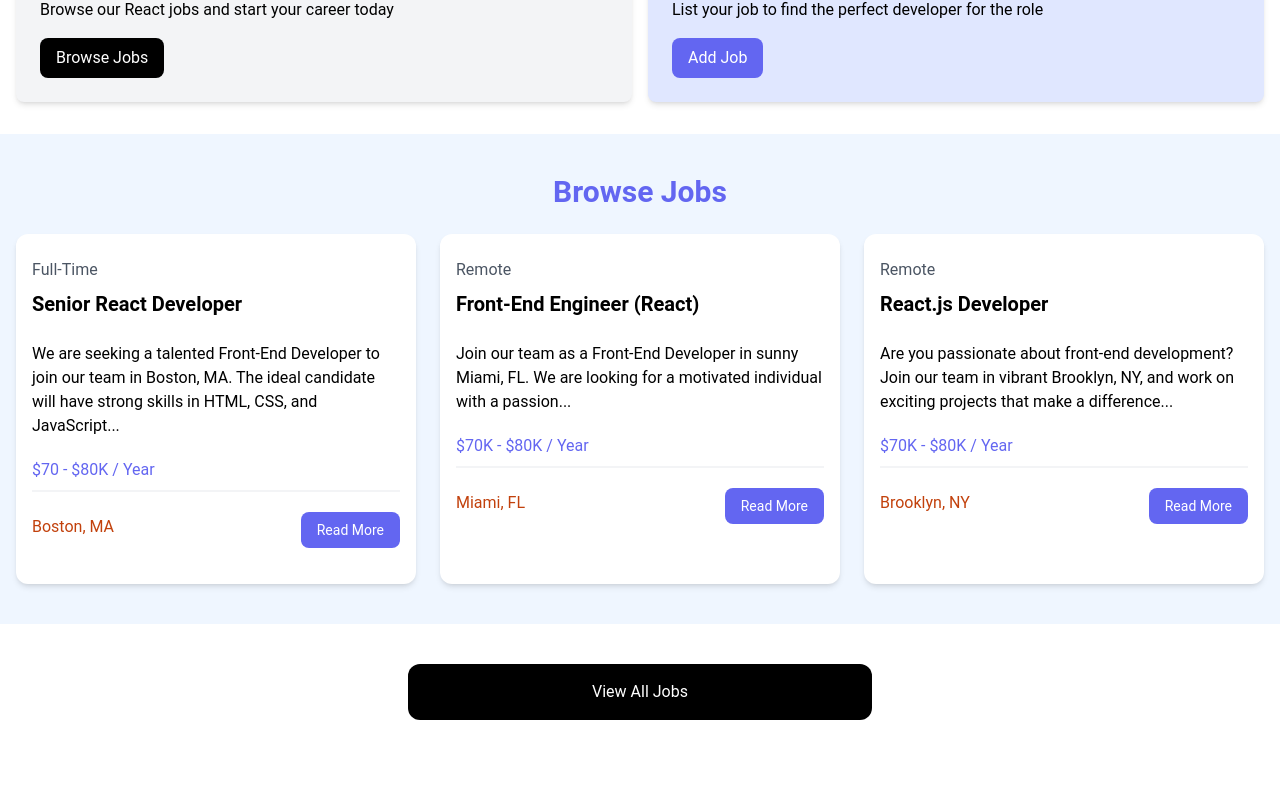
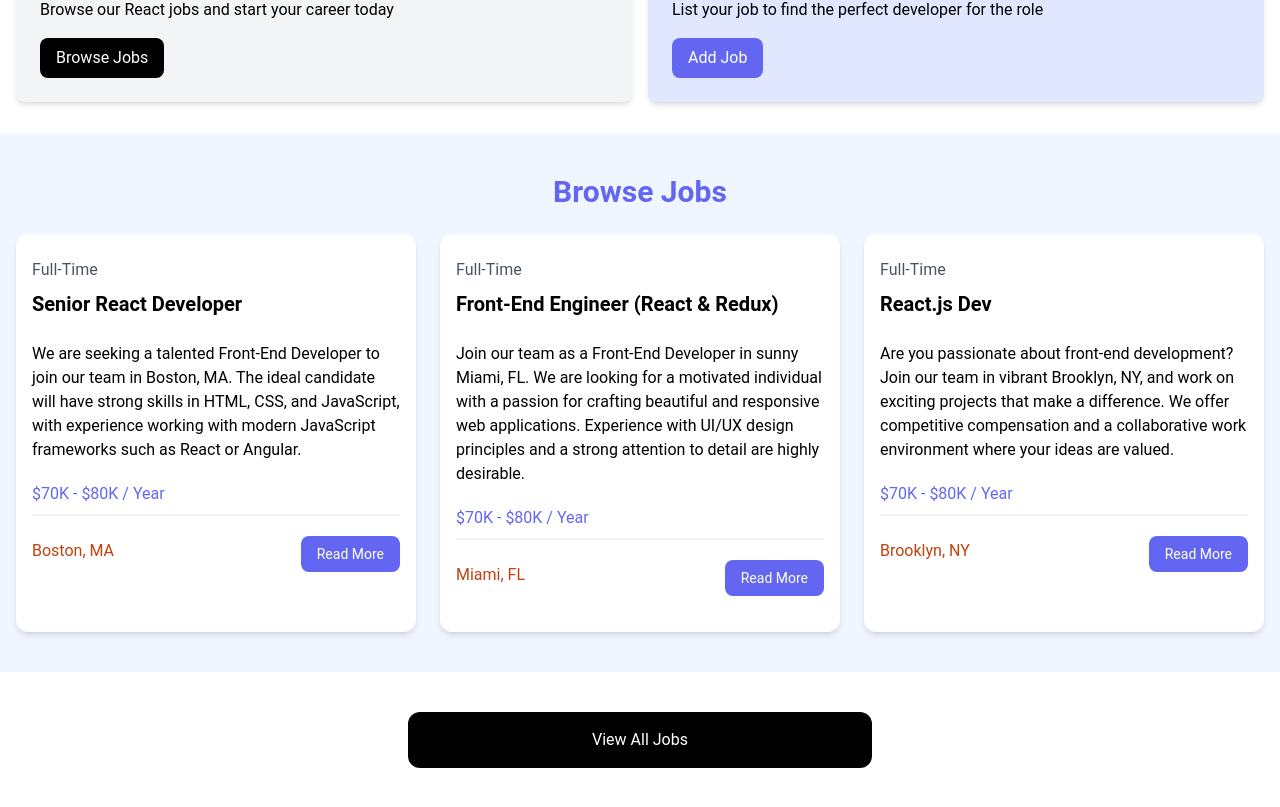
Before and after one commit to g-milligan/reactproject, a React (Vite) app in the folder react-crash-2024/: page /jobs in a window 1280 px wide. Shown: the part 475-1282 px from the top of the page. Before the commit the page ends 1235 px from the top, so only its background shows below. Built offline with nearby package versions, Linux system fonts and the light colour scheme.

Commit message:
map job listings from data

```diff
--- a/react-crash-2024/src/App.jsx
+++ b/react-crash-2024/src/App.jsx
@@ -2,6 +2,7 @@ import React from 'react';
 import Navbar from './components/Navbar';
 import Hero from './components/Hero';
 import HomeCards from './components/HomeCards';
+import JobListings from './components/JobListings';
 
 export const App = () => {
   return (
@@ -9,114 +10,13 @@ export const App = () => {
       <Navbar />
       <Hero />
       <HomeCards />
-
-    {/* <!-- Browse Jobs --> */}
-    <section className="bg-blue-50 px-4 py-10">
-      <div className="container-xl lg:container m-auto">
-        <h2 className="text-3xl font-bold text-indigo-500 mb-6 text-center">
-          Browse Jobs
-        </h2>
-        <div className="grid grid-cols-1 md:grid-cols-3 gap-6">
-          {/* <!-- Job Listing 1 --> */}
-          <div className="bg-white rounded-xl shadow-md relative">
-            <div className="p-4">
-              <div className="mb-6">
-                <div className="text-gray-600 my-2">Full-Time</div>
-                <h3 className="text-xl font-bold">Senior React Developer</h3>
-              </div>
-
-              <div className="mb-5">
-               We are seeking a talented Front-End Developer to join our team in Boston, MA. The ideal candidate will have strong skills in HTML, CSS, and JavaScript...
-              </div>
-
-              <h3 className="text-indigo-500 mb-2">$70 - $80K / Year</h3>
-
-              <div className="border border-gray-100 mb-5"></div>
-
-              <div className="flex flex-col lg:flex-row justify-between mb-4">
-                <div className="text-orange-700 mb-3">
-                  <i className="fa-solid fa-location-dot text-lg"></i>
-                  Boston, MA
-                </div>
-                <a
-                  href="job.html"
-                  className="h-[36px] bg-indigo-500 hover:bg-indigo-600 text-white px-4 py-2 rounded-lg text-center text-sm"
-                >
-                 Read More
-                </a>
-              </div>
-            </div>
-          </div>
-          {/* <!-- Job Listing 2 --> */}
-          <div className="bg-white rounded-xl shadow-md relative">
-            <div className="p-4">
-              <div className="mb-6">
-                <div className="text-gray-600 my-2">Remote</div>
-                <h3 className="text-xl font-bold">Front-End Engineer (React)</h3>
-              </div>
-
-              <div className="mb-5">
-               Join our team as a Front-End Developer in sunny Miami, FL. We are looking for a motivated individual with a passion...
-              </div>
-
-              <h3 className="text-indigo-500 mb-2">$70K - $80K / Year</h3>
-
-              <div className="border border-gray-100 mb-5"></div>
-
-              <div className="flex flex-col lg:flex-row justify-between mb-4">
-                <div className="text-orange-700 mb-3">
-                  <i className="fa-solid fa-location-dot text-lg"></i>
-                  Miami, FL
-                </div>
-                <a
-                  href="job.html"
-                  className="h-[36px] bg-indigo-500 hover:bg-indigo-600 text-white px-4 py-2 rounded-lg text-center text-sm"
-                >
-                 Read More
-                </a>
-              </div>
-            </div>
-          </div>
-          {/* <!-- Job Listing 3 --> */}
-          <div className="bg-white rounded-xl shadow-md relative">
-            <div className="p-4">
-              <div className="mb-6">
-                <div className="text-gray-600 my-2">Remote</div>
-                <h3 className="text-xl font-bold">React.js Developer</h3>
-              </div>
-
-              <div className="mb-5">
-                Are you passionate about front-end development? Join our team in vibrant Brooklyn, NY, and work on exciting projects that make a difference...
-              </div>
-
-              <h3 className="text-indigo-500 mb-2">$70K - $80K / Year</h3>
-
-              <div className="border border-gray-100 mb-5"></div>
-
-              <div className="flex flex-col lg:flex-row justify-between mb-4">
-                <div className="text-orange-700 mb-3">
-                  <i className="fa-solid fa-location-dot text-lg"></i>
-                  Brooklyn, NY
-                </div>
-                <a
-                  href="job.html"
-                  className="h-[36px] bg-indigo-500 hover:bg-indigo-600 text-white px-4 py-2 rounded-lg text-center text-sm"
-                >
-                 Read More
-                </a>
-              </div>
-            </div>
-          </div>
-        </div>
-      </div>
-    </section>
+      <JobListings />
 
       <section className="m-auto max-w-lg my-10 px-6">
         <a
           href="jobs.html"
           className="block bg-black text-white text-center py-4 px-6 rounded-xl hover:bg-gray-700"
-        >View All Jobs</a
-      >
+          >View All Jobs</a>
       </section>
     </>
   )
--- a/react-crash-2024/src/components/HomeCards.jsx
+++ b/react-crash-2024/src/components/HomeCards.jsx
@@ -7,7 +7,7 @@ function HomeCards() {
     <section className="py-4">
       <div className="container-xl lg:container m-auto">
         <div className="grid grid-cols-1 md:grid-cols-2 gap-4 p-4 rounded-lg">
-            <Card>
+            <Card key='devs'>
                 <h2 className="text-2xl font-bold">For Developers</h2>
                 <p className="mt-2 mb-4">
                 Browse our React jobs and start your career today
@@ -19,7 +19,7 @@ function HomeCards() {
                 Browse Jobs
                 </a>
             </Card>
-            <Card bg='bg-indigo-100'>
+            <Card key='employers' bg='bg-indigo-100'>
                 <h2 className="text-2xl font-bold">For Employers</h2>
                 <p className="mt-2 mb-4">
                 List your job to find the perfect developer for the role
--- /dev/null
+++ b/react-crash-2024/src/components/JobListing.jsx
@@ -0,0 +1,38 @@
+import React from "react";
+
+const JobListing = ({ job }) => {
+  return (
+    <>
+      {/* <!-- Job Listing 1 --> */}
+      <div className="bg-white rounded-xl shadow-md relative">
+        <div className="p-4">
+          <div className="mb-6">
+            <div className="text-gray-600 my-2">{job.type}</div>
+            <h3 className="text-xl font-bold">{job.title}</h3>
+          </div>
+
+          <div className="mb-5">{job.description}</div>
+
+          <h3 className="text-indigo-500 mb-2">{job.salary} / Year</h3>
+
+          <div className="border border-gray-100 mb-5"></div>
+
+          <div className="flex flex-col lg:flex-row justify-between mb-4">
+            <div className="text-orange-700 mb-3">
+              <i className="fa-solid fa-location-dot text-lg"></i>
+              {job.location}
+            </div>
+            <a
+              href={`job/${job.id}`}
+              className="h-[36px] bg-indigo-500 hover:bg-indigo-600 text-white px-4 py-2 rounded-lg text-center text-sm"
+            >
+              Read More
+            </a>
+          </div>
+        </div>
+      </div>
+    </>
+  );
+};
+
+export default JobListing;
--- /dev/null
+++ b/react-crash-2024/src/components/JobListings.jsx
@@ -0,0 +1,25 @@
+import jobs from "../jobs.json";
+import JobListing from "./JobListing";
+
+const JobListings = () => {
+  const recentJobs = jobs.slice(0, 3);
+  return (
+    <>
+      {/* <!-- Browse Jobs --> */}
+      <section className="bg-blue-50 px-4 py-10">
+        <div className="container-xl lg:container m-auto">
+          <h2 className="text-3xl font-bold text-indigo-500 mb-6 text-center">
+            Browse Jobs
+          </h2>
+          <div className="grid grid-cols-1 md:grid-cols-3 gap-6">
+            {recentJobs.map((job) => {
+              return <JobListing key={job.id} job={job} />;
+            })}
+          </div>
+        </div>
+      </section>
+    </>
+  );
+};
+
+export default JobListings;
```
Lines whose indentation alone changed are shown as unchanged.
